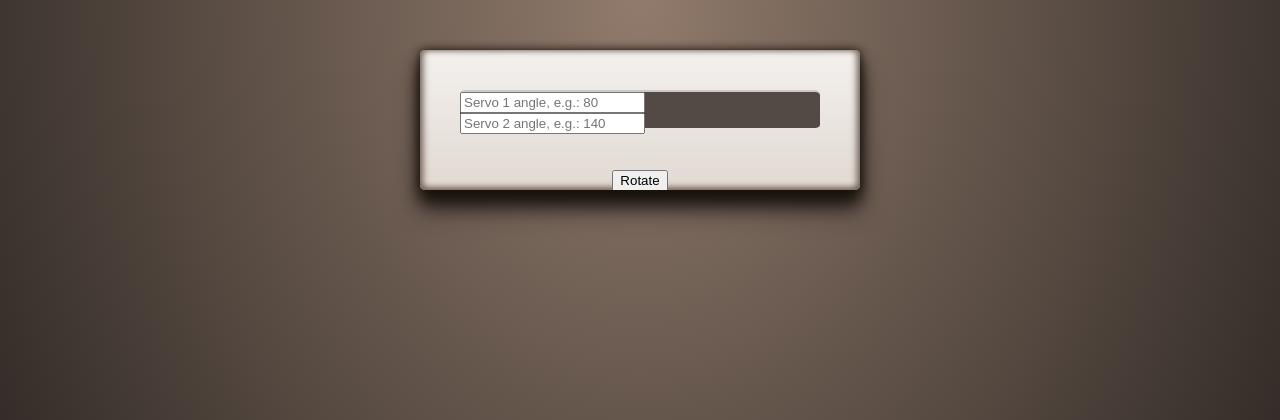
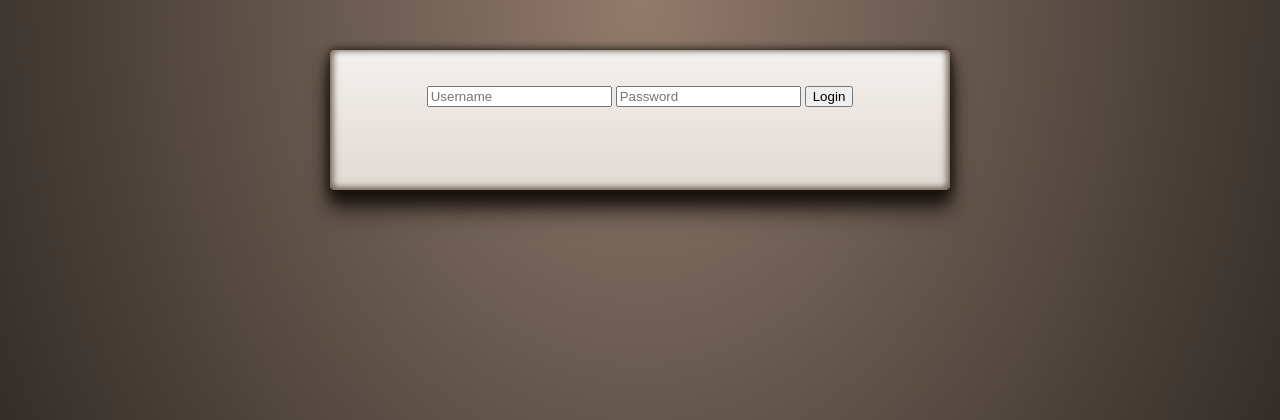
Before and after one commit to ckalpit/web-controled-servo, a PHP site: page / in a window 1280 px wide. Shown: the top 420 px of the page. Run offline with PHP 8.4, Linux system fonts and the light colour scheme.

Commit message:
Login enabled Updated for 3 servo motors

```diff
--- a/index.php
+++ b/index.php
@@ -19,7 +19,7 @@
 
 		}
 		#wall_socket {
-			width:440px;
+			width:620px;
 			height:140px;
 			position:relative;
 			margin:50px auto;
@@ -36,14 +36,16 @@
 			overflow:hidden;
 		}
 		div#switch_container {
+			/*display: none;*/
 			background:#544a45;
-			width:360px;
+			width:530px;
 			height:40px;
 			margin:40px 40px;
 			border-radius:5px;
 			border-bottom:2px solid #e9e4e1;
 			border-top:2px solid #cccac8;
 		}
+
 		#submit_angles{
 			padding-bottom: 15px;
 		}
@@ -51,13 +53,25 @@
 </head>
 <body>
 	<div id="wall_socket">
+		<div id="controls" style="display: none;">
 			<div id="switch_container">
 				<input type="number" min="0" name="servo1" placeholder="Servo 1 angle, e.g.: 80" id="servo1" />
 				<input type="number" min="0" name="servo2" placeholder="Servo 2 angle, e.g.: 140" id="servo2" />
+				<input type="number" min="0" name="servo3" placeholder="Servo 3 angle, e.g.: 140" id="servo3" />
 			</div>
 			<center>
 				<button id="submit_angles">Rotate</button>
 			</center>
+		</div>
+
+		<div id="access_control">
+			<br /><br />
+			<center>
+				<input type="text" id="username" value="" placeholder="Username">
+				<input type="text" id="password" value="" placeholder="Password">
+				<button id="login_btn">Login</button>
+				</center>
+			</div>
 		</div>
 	</body>
 
@@ -67,23 +81,44 @@
 		$(document).on('click','#submit_angles',function(){
 			var leftValue = $("#servo1").val().trim();
 			var rightValue = $("#servo2").val().trim();
+			var thirdValue = $("#servo3").val().trim();
 
 			if(leftValue != '' && $.isNumeric(leftValue)){
 				if(rightValue != '' && $.isNumeric(rightValue)){
+					if(thirdValue != '' && $.isNumeric(thirdValue)){
 						$.ajax({
 							type: 'POST',
-					data: {leftServo: leftValue, rightServo: rightValue},
+							data: {leftServo: leftValue, rightServo: rightValue, thirdServo: thirdValue},
 							dataType: "json",
 							url: "http://<?=$_SERVER['SERVER_ADDR']?>/servo_work.php",
 							success: function(response){
 								console.log(response);
 							}
 						});
-			} else{
+					} else
+					alert("Value for Servo 3 is invalid");
+				} else
 				alert("Value for Servo 2 is invalid");
+			}else
+			alert("Value for Servo 1 is invalid");
+		});
+
+		$(document).on('click','#login_btn',function(){
+			var username = $("#username").val().trim();
+			var pwd = $("#password").val().trim();
+
+			if(username != '' && pwd != ''){
+				if(username == "admin" && pwd == "parrotabcd"){
+					$("#controls").show();
+					$("#access_control").hide();
 				}
-		} else{
-			alert("Value for Servo 1 is invalid");
+			}else
+			alert("Username / Password is blank.");
+		});
+
+		$(document).on('keyup', "#username, #password", function(e){
+			if(e.keyCode == 13){
+				$("#login_btn").trigger("click");
 			}
 		});
 	</script>
```
Also changed, not shown: servo_work.php (+7 -0 lines). Lines whose indentation alone changed are shown as unchanged.
